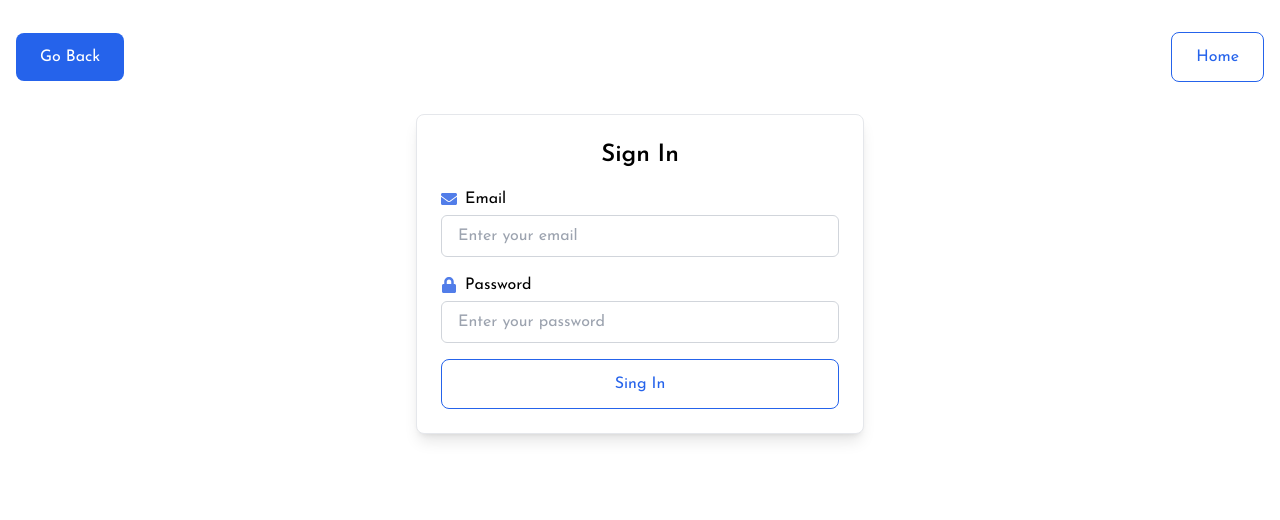
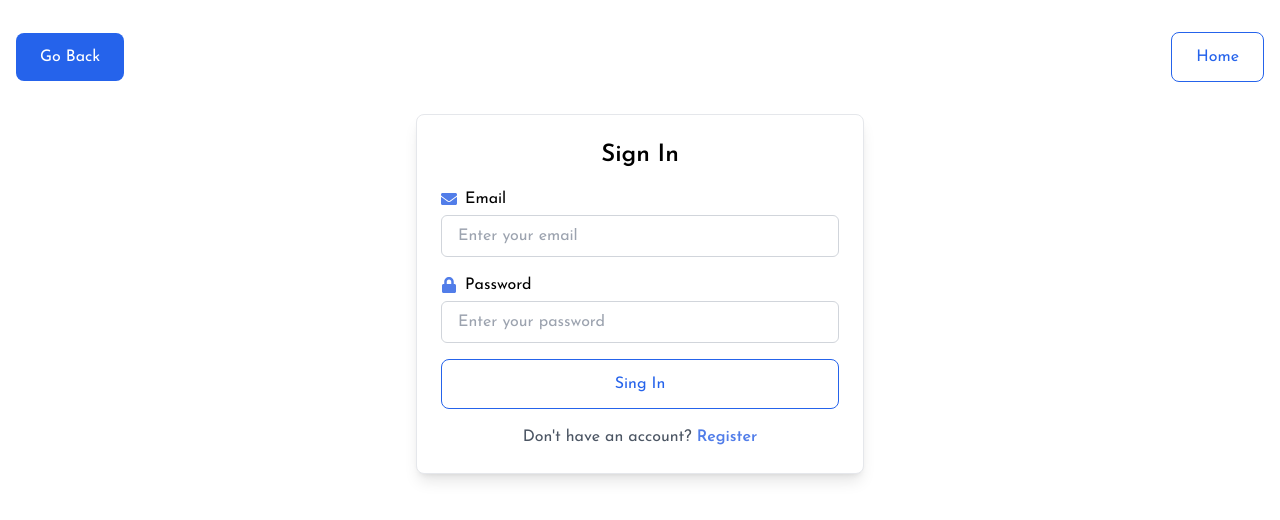
Before and after one commit to iamRazzakk/car-watching-service-client, a React (Vite) app: page /auth/login in a window 1280 px wide. Shown: the top 520 px of the page. Built offline with nearby package versions, Linux system fonts and the light colour scheme.

Commit message:
add navigate btn for singup and singin

```diff
--- a/src/components/Auth/SignupForm.tsx
+++ b/src/components/Auth/SignupForm.tsx
@@ -1,5 +1,6 @@
 import { FaUser, FaLock, FaEnvelope } from "react-icons/fa";
 import Button from "../../shared/Button/Button";
+import { Link } from "react-router-dom";
 
 const SignupForm = () => {
   return (
@@ -60,7 +61,16 @@
             text="Sing up"
             category="primary"
             className="w-full mx-auto"
-          ></Button>
+          />
+          {/* Login Link */}
+        <div className="mt-4 text-center">
+          <p className="text-gray-600">
+            Already have an account?{' '}
+            <Link to="/auth/login" className="text-primary font-semibold">
+              Login
+            </Link>
+          </p>
+        </div>
         </form>
       </div>
     </div>
--- a/src/components/Auth/SingInForm.tsx
+++ b/src/components/Auth/SingInForm.tsx
@@ -1,5 +1,6 @@
 import { FaEnvelope, FaLock } from "react-icons/fa";
 import Button from "../../shared/Button/Button";
+import { Link } from "react-router-dom";
 
 const SingInForm = () => {
   return (
@@ -48,7 +49,16 @@
             text="Sing In"
             category="secondary"
             className="w-full mx-auto"
-          ></Button>
+          />
+          {/* Register Link */}
+          <div className="mt-4 text-center">
+            <p className="text-gray-600">
+              Don't have an account?{" "}
+              <Link to="/auth/singup" className="text-primary font-semibold">
+                Register
+              </Link>
+            </p>
+          </div>
         </form>
       </div>
     </div>
```
